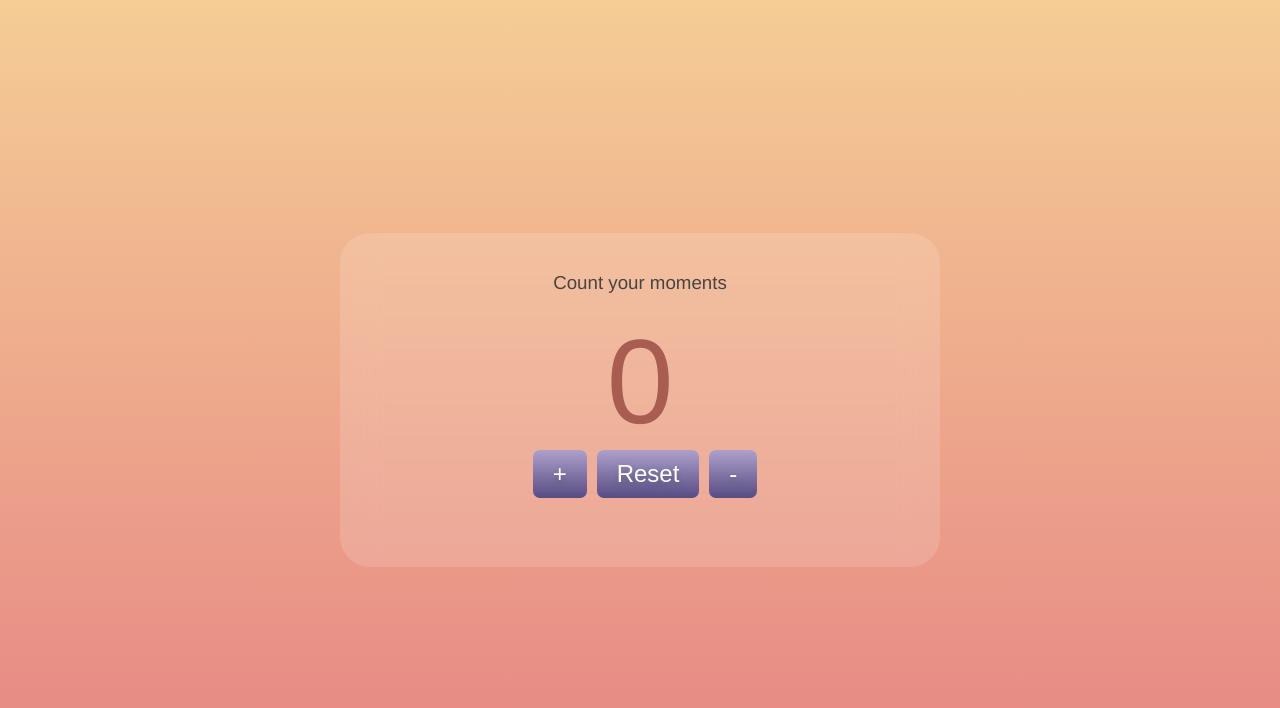
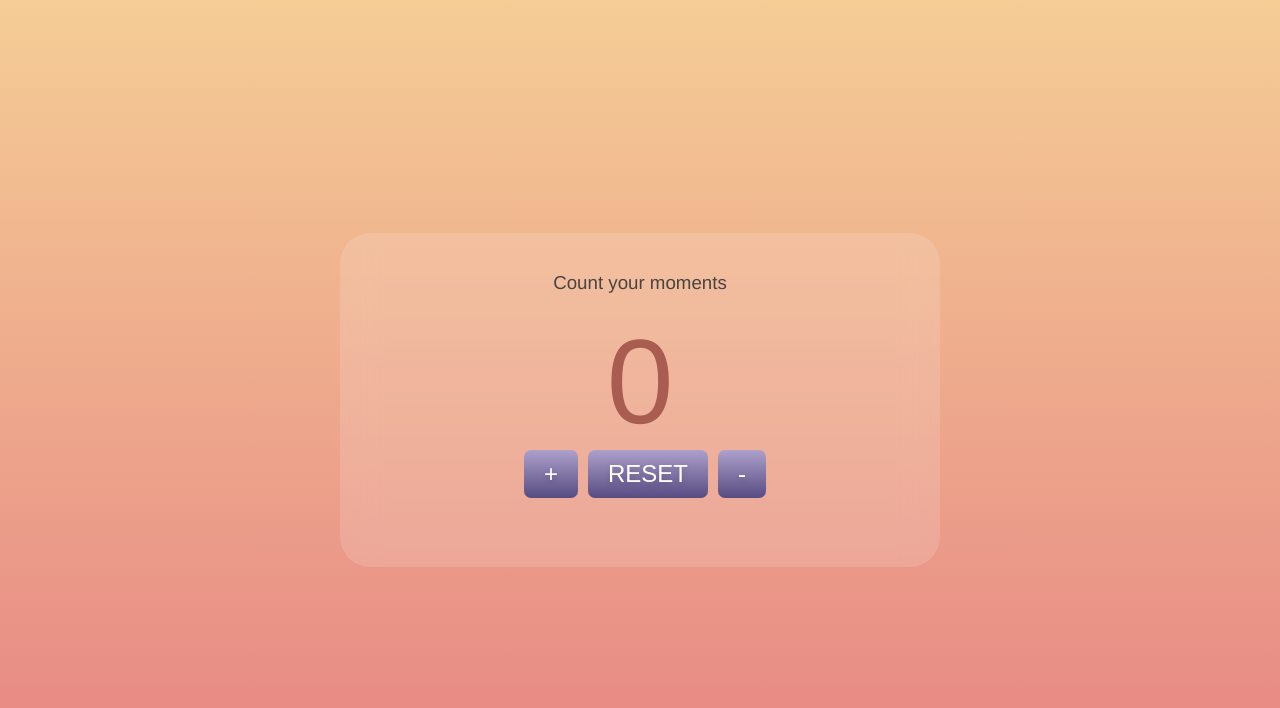
Before and after one commit to darbazali/iCounter, a React (Vite) app: page / in a window 1280 px wide. Shown: the top 708 px of the page. Built offline with nearby package versions, Linux system fonts and the light colour scheme.

Commit message:
minior change

```diff
--- a/src/Counter.js
+++ b/src/Counter.js
@@ -86,7 +86,7 @@ class Presentational extends Component {
           +
         </button>
         <button className="btn" onClick={this.reset}>
-          Reset
+          RESET
         </button>
         <button className="btn" onClick={this.decrement}>
           -
```
